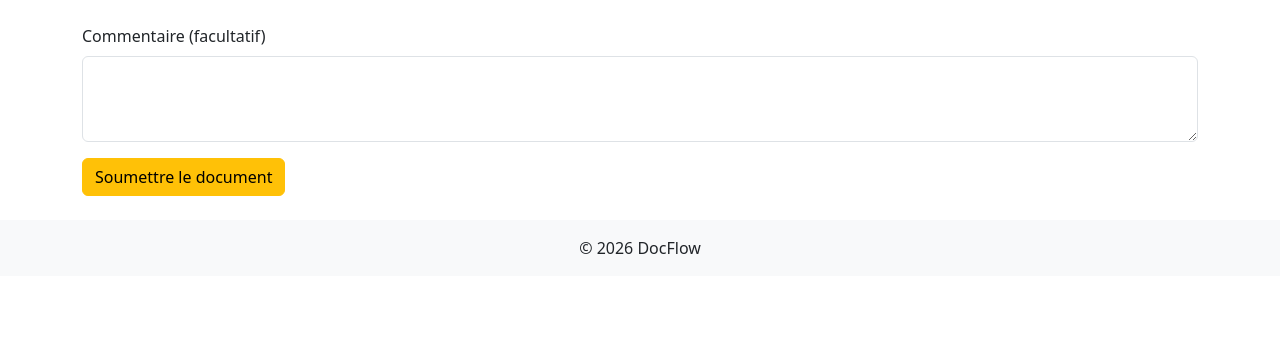
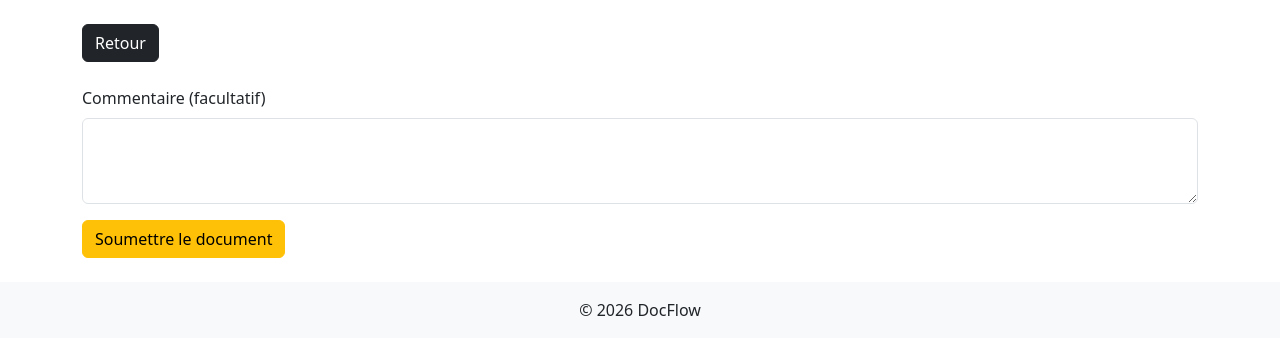
Before and after one commit to DevBlocks42/DocFlow, a Django app: template apps/workflows/templates/workflows/new_workflow.html in a window 1280 px wide. Shown: the part 56-411 px from the top of the page. Run offline with Django 3.2, Linux system fonts and the light colour scheme; the template is opened without the code that fills it: values that come from a table or form of the project are taken from there, others are empty.

Commit message:
Ajout d'un bouton de retour pour la validation/rejet de document.

```diff
--- a/apps/workflows/templates/workflows/new_workflow.html
+++ b/apps/workflows/templates/workflows/new_workflow.html
@@ -4,7 +4,9 @@
 
 {% block content %}
 
-<form method="post">
+<a class = 'btn btn-dark' href = '{% url 'list-documents' %}'>Retour</a>
+
+<form method="post" class='mt-4'>
     {% csrf_token %}
     {% for field in form %}
     <div class="mb-3">
```
